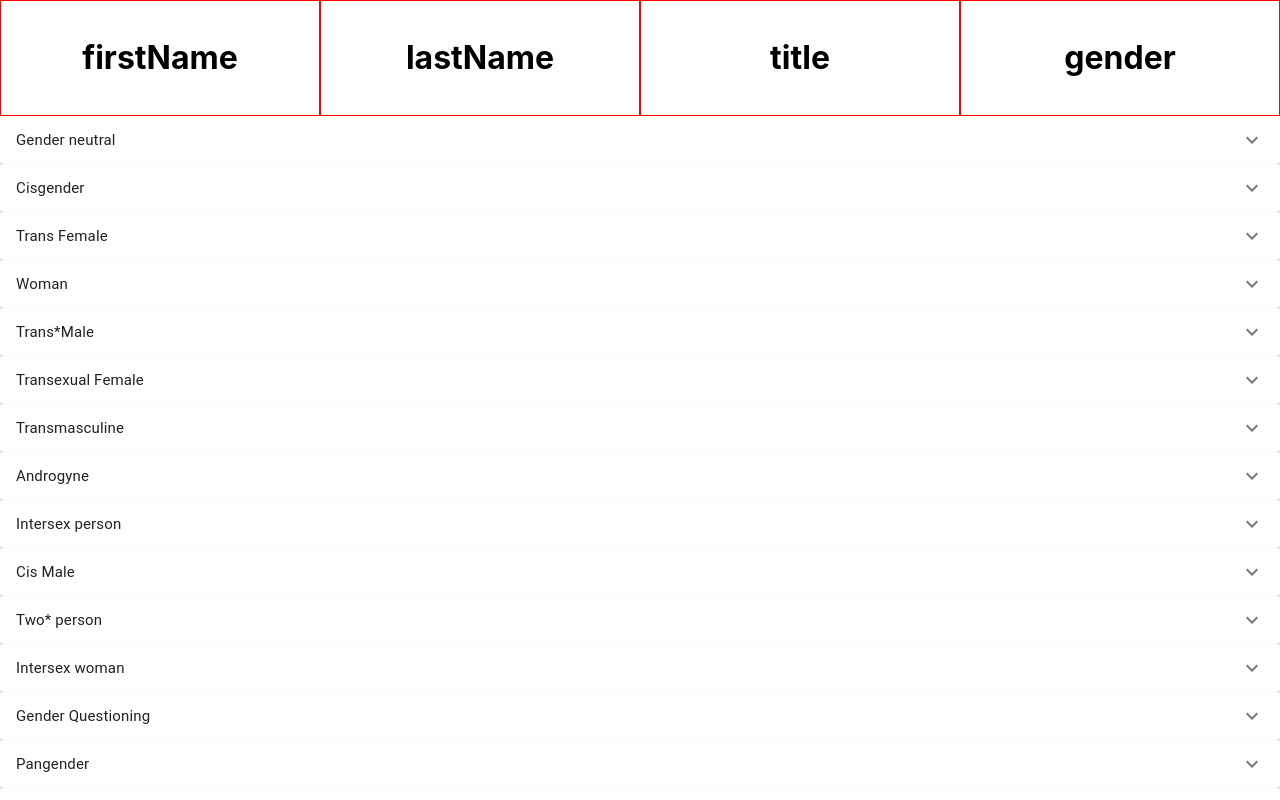
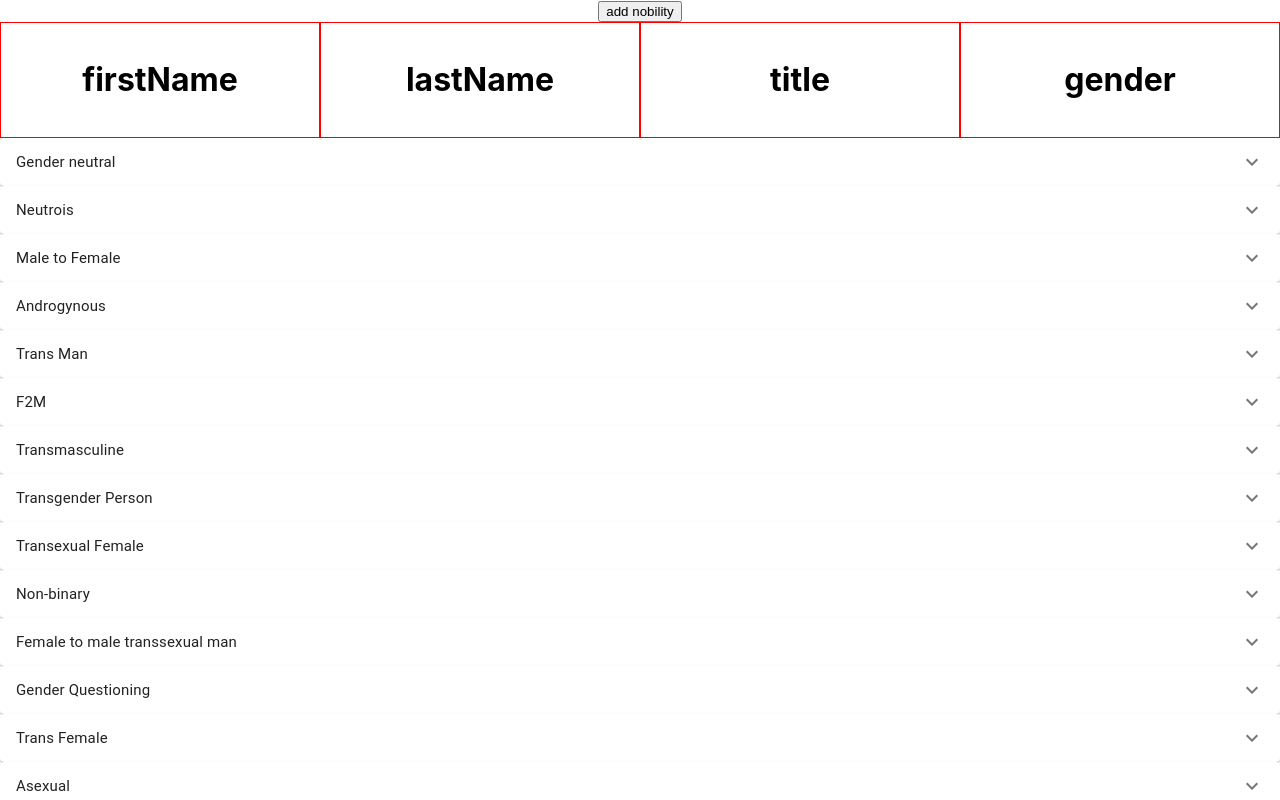
Before and after one commit to smanabat/grid-sample, a React (Create React App) app: page / in a window 1280 px wide. Shown: the top 800 px of the page. Built offline with nearby package versions, Linux system fonts and the light colour scheme.

Commit message:
add/remove columns

```diff
--- a/src/components/PersonalReportComponent.js
+++ b/src/components/PersonalReportComponent.js
@@ -6,13 +6,13 @@ import _ from 'lodash'
 import SimpleAccordion from "./SimpleAccordion";
 
 const columnData = [
-    'firstName', "lastName", "title", "gender"
+    'firstName', "lastName", "title", "gender",
 ]
 
 const rowData = []
 
 for (let i = 0; i < 100; i++) {
-    rowData.push({firstName: faker.name.firstName(), lastName: faker.name.lastName(), title: faker.name.title(), gender: faker.name.gender()})
+    rowData.push({firstName: faker.name.firstName(), lastName: faker.name.lastName(), title: faker.name.title(), gender: faker.name.gender(), nobility: faker.name.suffix()})
 }
 
 const groupRowData = (rowData, iteratee) => {
@@ -56,6 +56,7 @@ export default () => {
     const [groupedRowData, setGroupedRowData] = useState(initialGroupedData)
 
 
+
     console.log(groupedRowData)
 
     function onDragEnd(result) {
@@ -75,6 +76,7 @@ export default () => {
 
     return (
         <>
+            <button  onClick={()=> setColumnOrder([...columnOrder, "nobility"])}>add nobility</button>
             <DragDropContext onDragEnd={onDragEnd}>
                 <Droppable droppableId="droppable" direction="horizontal">
                     {(provided, snapshot) => (
```
